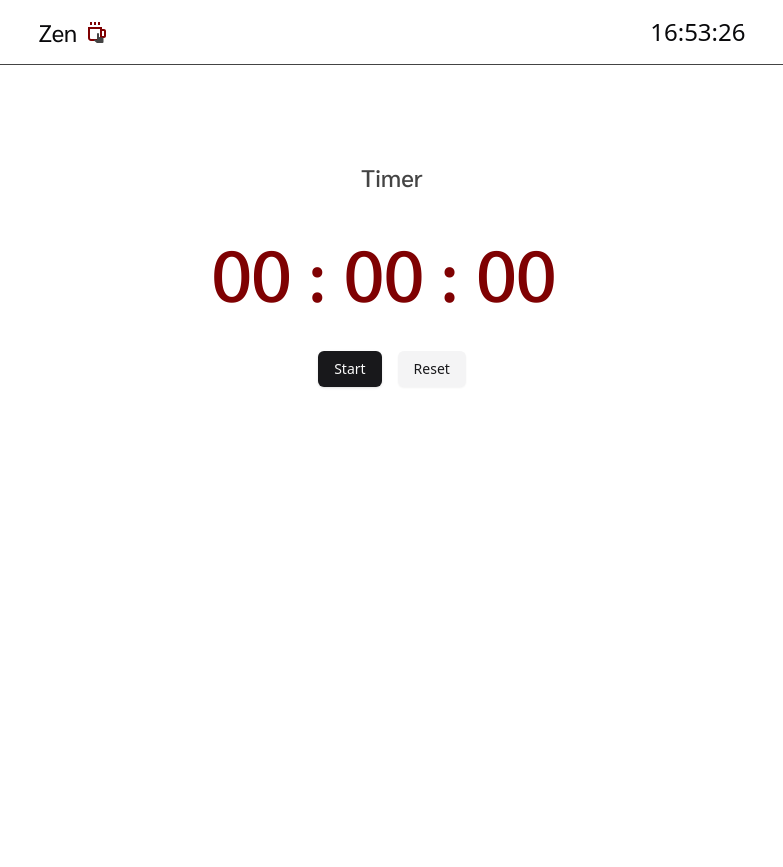
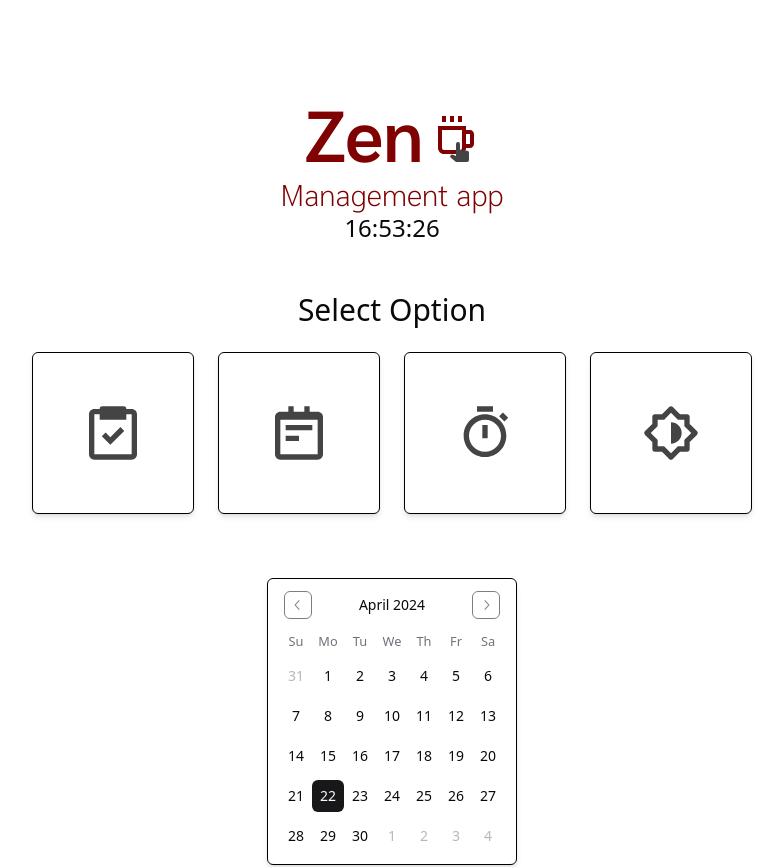
Before and after one commit to karolfaltyn/zen, a React (Vite) app: page / in a window 1280 px wide. Shown: the top 867 px of the page, without its empty margins (248-1031 px from the left). Before the commit the page ends 800 px from the top, so only its background shows below. Built offline with nearby package versions, Linux system fonts and the light colour scheme.

Commit message:
introduced hash routers

```diff
--- a/src/App.tsx
+++ b/src/App.tsx
@@ -1,14 +1,17 @@
+import { HashRouter, Routes, Route } from "react-router-dom";
 import "./assets/style.css";
-// import { HomePage } from "./pages/HomePage";
-// import { PomodoroPage } from "./pages/PomodoroPage";
+import { HomePage } from "./pages/HomePage";
+import { PomodoroPage } from "./pages/PomodoroPage";
 import { TimerPage } from "./pages/TimerPage";
 
 export const App = () => {
   return (
-    <>
-      {/* <HomePage /> */}
-      {/* <PomodoroPage /> */}
-      <TimerPage />
-    </>
+    <HashRouter>
+      <Routes>
+        <Route index element={<HomePage />} />
+        <Route path="pomodoro" element={<PomodoroPage />} />
+        <Route path="timer" element={<TimerPage />} />
+      </Routes>
+    </HashRouter>
   );
 };
--- a/src/components/ChoiceBox.tsx
+++ b/src/components/ChoiceBox.tsx
@@ -1,3 +1,5 @@
+import { Outlet, Link } from "react-router-dom";
+
 export const ChoiceBox = () => {
   return (
     <>
@@ -6,7 +8,7 @@
       </p>
       <div className="mb-16 flex flex-wrap items-center justify-center gap-6">
         <div className="flex w-fit items-center rounded-md border border-black shadow-md transition-all hover:scale-110 dark:border-[#ccc]">
-          <button className="p-12">
+          <Link to="/" className="p-12">
             <svg
               className="box"
               xmlns="http://www.w3.org/2000/svg"
@@ -18,11 +20,11 @@
               <path d="M5 22h14c1.103 0 2-.897 2-2V5c0-1.103-.897-2-2-2h-2a1 1 0 0 0-1-1H8a1 1 0 0 0-1 1H5c-1.103 0-2 .897-2 2v15c0 1.103.897 2 2 2zM5 5h2v2h10V5h2v15H5V5z"></path>
               <path d="m11 13.586-1.793-1.793-1.414 1.414L11 16.414l5.207-5.207-1.414-1.414z"></path>
             </svg>
-          </button>
+          </Link>
         </div>
 
         <div className="flex w-fit items-center rounded-md border border-black shadow-md transition-all hover:scale-110 dark:border-[#ccc]">
-          <button className="p-12">
+          <Link to="/" className="p-12">
             <svg
               className="box"
               xmlns="http://www.w3.org/2000/svg"
@@ -34,11 +36,11 @@
               <path d="M19 4h-3V2h-2v2h-4V2H8v2H5c-1.103 0-2 .897-2 2v14c0 1.103.897 2 2 2h14c1.103 0 2-.897 2-2V6c0-1.103-.897-2-2-2zM5 20V7h14V6l.002 14H5z"></path>
               <path d="M7 9h10v2H7zm0 4h5v2H7z"></path>
             </svg>
-          </button>
+          </Link>
         </div>
 
         <div className="flex w-fit items-center rounded-md border border-black shadow-md transition-all hover:scale-110 dark:border-[#ccc]">
-          <button className="p-12">
+          <Link to="/timer" className="p-12">
             <svg
               className="box"
               xmlns="http://www.w3.org/2000/svg"
@@ -50,11 +52,11 @@
               <path d="M12 5c-4.411 0-8 3.589-8 8s3.589 8 8 8 8-3.589 8-8-3.589-8-8-8zm0 14c-3.309 0-6-2.691-6-6s2.691-6 6-6 6 2.691 6 6-2.691 6-6 6z"></path>
               <path d="M11 9h2v5h-2zM9 2h6v2H9zm10.293 5.707-2-2 1.414-1.414 2 2z"></path>
             </svg>
-          </button>
+          </Link>
         </div>
 
         <div className="flex w-fit items-center rounded-md border border-black shadow-md transition-all hover:scale-110 dark:border-[#ccc]">
-          <button className="p-12">
+          <Link to="/pomodoro" className="p-12">
             <svg
               className="box"
               xmlns="http://www.w3.org/2000/svg"
@@ -66,9 +68,10 @@
               <path d="m21.707 11.293-2-2L19 8.586V6a1 1 0 0 0-1-1h-2.586l-.707-.707-2-2a.999.999 0 0 0-1.414 0l-2 2L8.586 5H6a1 1 0 0 0-1 1v2.586l-.707.707-2 2a.999.999 0 0 0 0 1.414l2 2 .707.707V18a1 1 0 0 0 1 1h2.586l.707.707 2 2a.997.997 0 0 0 1.414 0l2-2 .707-.707H18a1 1 0 0 0 1-1v-2.586l.707-.707 2-2a.999.999 0 0 0 0-1.414zm-4.414 3-.293.293V17h-2.414l-.293.293-1 1L12 19.586l-1.293-1.293-1-1L9.414 17H7v-2.414l-.293-.293-1-1L4.414 12l1.293-1.293 1-1L7 9.414V7h2.414l.293-.293 1-1L12 4.414l1.293 1.293 1 1 .293.293H17v2.414l.293.293 1 1L19.586 12l-1.293 1.293-1 1z" />
               <path d="M12 8v8c2.206 0 4-1.794 4-4s-1.794-4-4-4z" />
             </svg>
-          </button>
+          </Link>
         </div>
       </div>
+      <Outlet />
     </>
   );
 };
--- a/src/components/Navbar.tsx
+++ b/src/components/Navbar.tsx
@@ -1,13 +1,18 @@
+import { Outlet, Link } from "react-router-dom";
 import { Time } from "./ui/Time.tsx";
 import { toggleTheme } from "../utils/toggleTheme.ts";
 
 export const Navbar = () => {
   return (
+    <>
       <nav className="mb-12 flex items-center justify-around border-b border-[#444] p-4 dark:border-[#ccc] md:mb-24">
         <div className="flex gap-2">
-        <button className="font-sarabun text-2xl hover:opacity-75 dark:text-[#fafafa]">
+          <Link
+            to="/"
+            className="font-sarabun text-2xl hover:opacity-75 dark:text-[#fafafa]"
+          >
             Zen
-        </button>
+          </Link>
           <div className="relative flex items-center">
             <button onClick={toggleTheme}>
               <svg
@@ -39,5 +44,7 @@
           <Time />
         </div>
       </nav>
+      <Outlet />
+    </>
   );
 };
```
Lines whose indentation alone changed are shown as unchanged.
